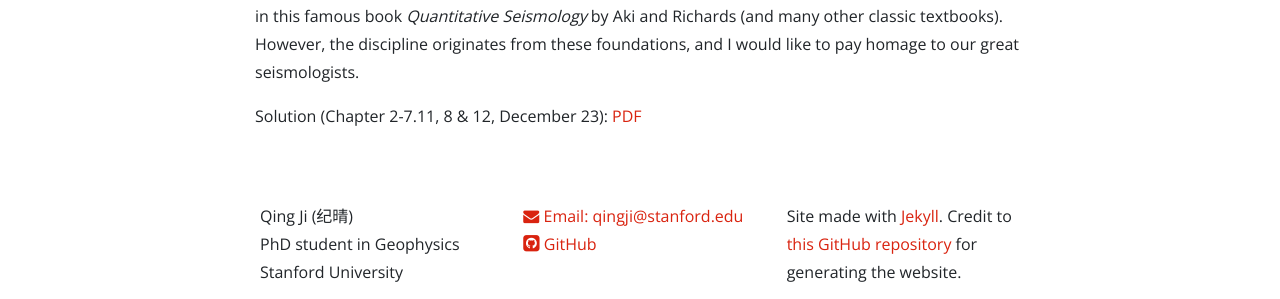
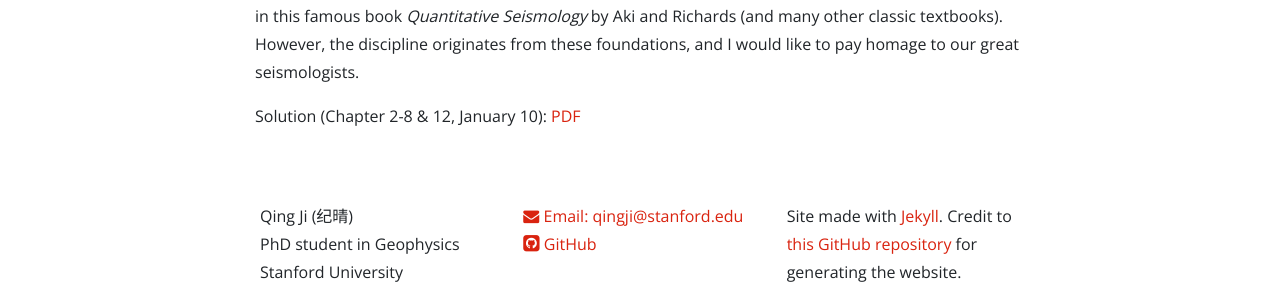
Before and after one commit to NickJi98/NickJi98.github.io, a Jekyll site: the page built from _posts/2024-03-28-Quant-seismo.md, in a window 1280 px wide. Shown: the part 282-581 px from the top of the page. Built offline with Jekyll 4.4.1, drawn with Linux system fonts in a browser that asks for light colours; nearby versions of some CDN libraries; a style sheet for code colours, icons or effects is not loaded.

Commit message:
Update files

```diff
--- a/_posts/2024-03-28-Quant-seismo.md
+++ b/_posts/2024-03-28-Quant-seismo.md
@@ -6,4 +6,4 @@ date: 2024-03-28
 
 <p>I have to say that this project is way too ambitious. I hope to keep updating it little by little (to the end). The current popular areas in seismology may seem very different to what the advanced topics look like in this famous book <em>Quantitative Seismology</em> by Aki and Richards (and many other classic textbooks). However, the discipline originates from these foundations, and I would like to pay homage to our great seismologists.</p>
 
-<p>Solution (Chapter 2-7.11, 8 & 12, December 23): <a href="{{ site.url }}{{ site.baseurl }}/_data/files/Quant_Seismo.pdf" target="_blank">PDF</a></p>
+<p>Solution (Chapter 2-8 & 12, January 10): <a href="{{ site.url }}{{ site.baseurl }}/_data/files/Quant_Seismo.pdf" target="_blank">PDF</a></p>
```
Also changed, not shown: 1 other file.
